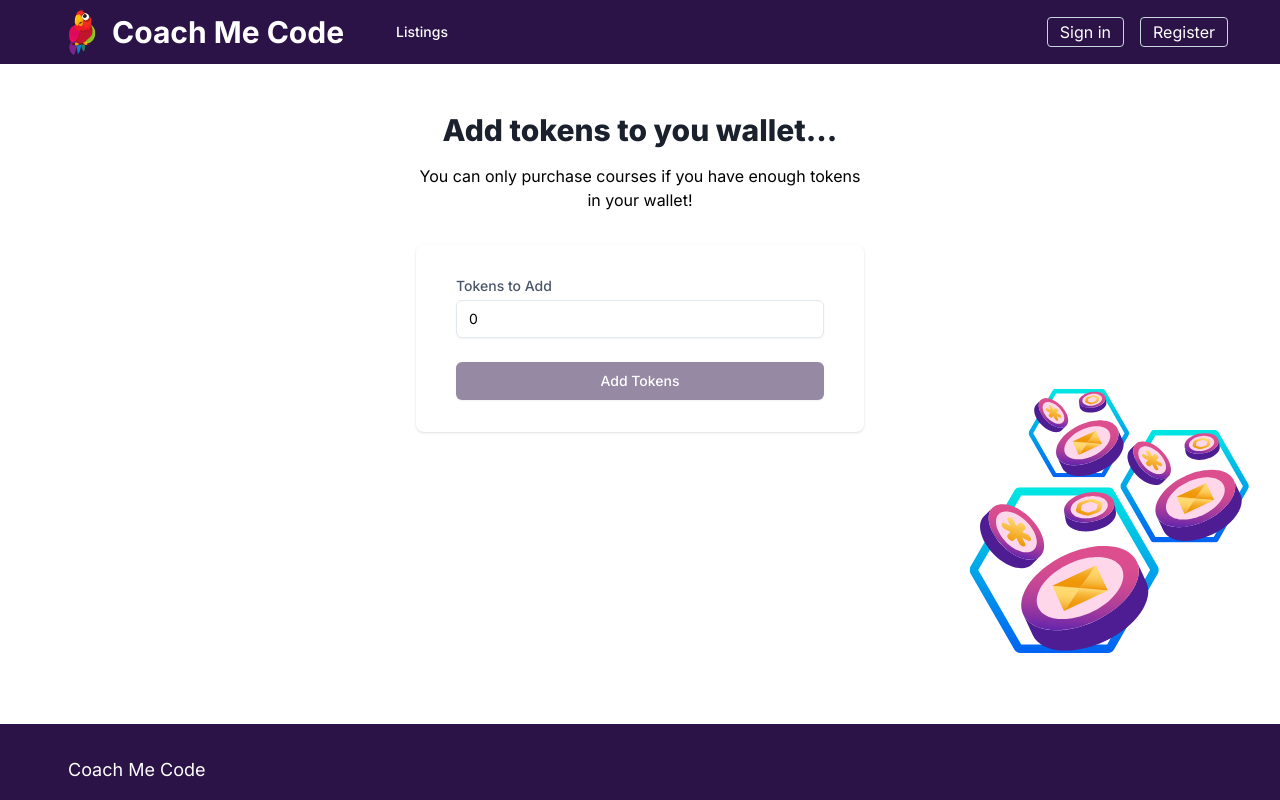
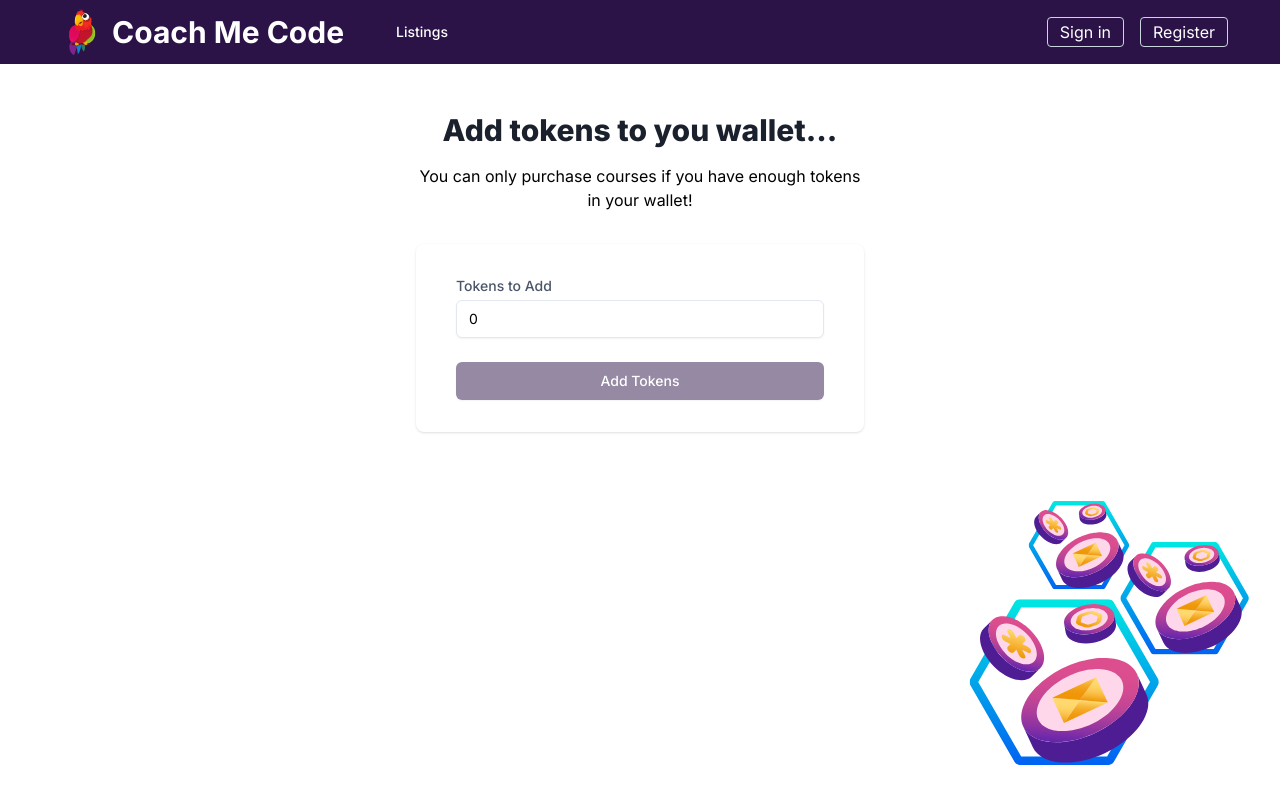
Before and after one commit to Spyabo/coach-me-code, a Next.js app: page /wallet/1 in a window 1280 px wide. Shown: the top 800 px of the page. Built offline with nearby package versions, Linux system fonts and the light colour scheme; no server answers.

Commit message:
Fix invis div

```diff
--- a/src/app/wallet/[userID]/page.tsx
+++ b/src/app/wallet/[userID]/page.tsx
@@ -30,8 +30,14 @@ export default function Money() {
         </h2>
         <p className="text-center">You can only purchase courses if you have enough tokens in your wallet!</p>
       </div>
+
       <div className="mt-8 sm:mx-auto sm:w-full sm:max-w-md">
-        <div className="bg-white py-8 px-4 shadow sm:rounded-lg sm:px-10">
+        {isSuccess && (
+          <div className="bg-green-100 border border-green-400 text-green-700 px-4 py-3 rounded relative m-4" role="alert">
+            <strong className="font-bold">Tokens added successfully!</strong>
+          </div>
+        )}
+        <div className="bg-white py-8 px-4 shadow sm:rounded-lg sm:px-10 mb-8">
           <form className="space-y-6" onSubmit={handleSubmit}>
             <div>
               <label htmlFor="tokensToAdd" className="block text-sm font-medium text-gray-700">
@@ -51,7 +57,6 @@ export default function Money() {
                 />
               </div>
             </div>
-
             <div>
               <button
                 type="submit"
@@ -60,17 +65,12 @@ export default function Money() {
                 Add Tokens
               </button>
             </div>
-            {isSuccess && (
-              <div className="bg-green-100 border border-green-400 text-green-700 px-4 py-3 rounded relative" role="alert">
-                <strong className="font-bold">Tokens added successfully!</strong>
-              </div>
-            )}
           </form>
         </div>
       </div>
-      <div className="invisible md:visible lg:visible flex justify-end lg:-mt-14">
+      <div className="invisible md:visible lg:visible flex justify-end lg:-mt-14 float-right">
         <Image
-          className="float-right"
+          className="float-right mt-20"
           src="/tokens.svg"
           alt="a graphic of tokens"
           width={300}
```
